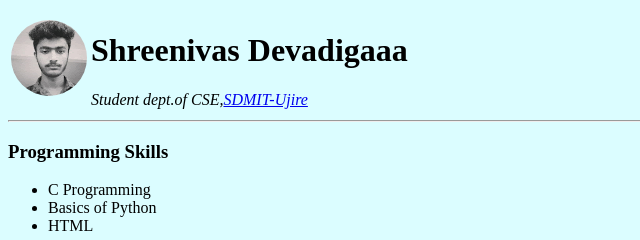
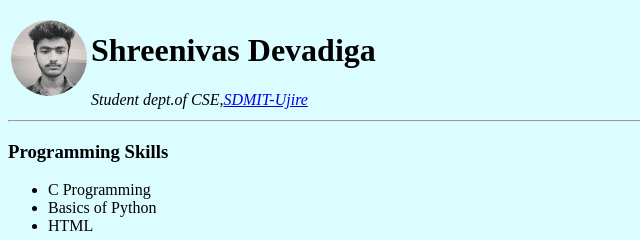
Before and after one commit to sshosad/Resume, a plain HTML site: page index.html in a window 1280 px wide. Shown: the top 240 px of the page, 0-640 px from the left. Drawn offline with Linux system fonts and the light colour scheme.

Commit message:
Add files via upload

```diff
--- a/index.html
+++ b/index.html
@@ -11,7 +11,7 @@
                         <img src="ss.png" alt="mypic">
                     </td>
                     <td>
-                        <h1>Shreenivas Devadigaaa</h1>
+                        <h1>Shreenivas Devadiga</h1>
                         <i>Student</i>
                         <i>dept.of CSE,<a href="https://sdmit.in/">SDMIT-Ujire</a></i>
                     </td>
```
